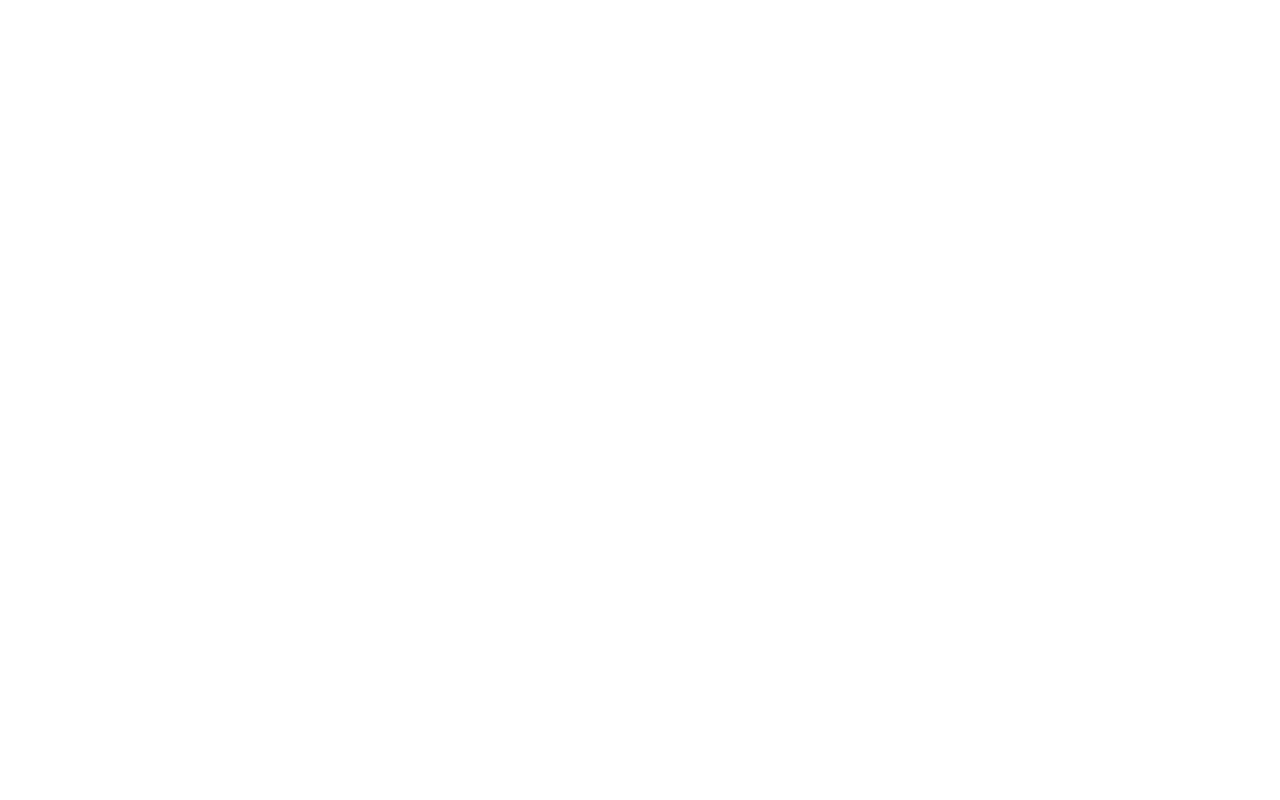
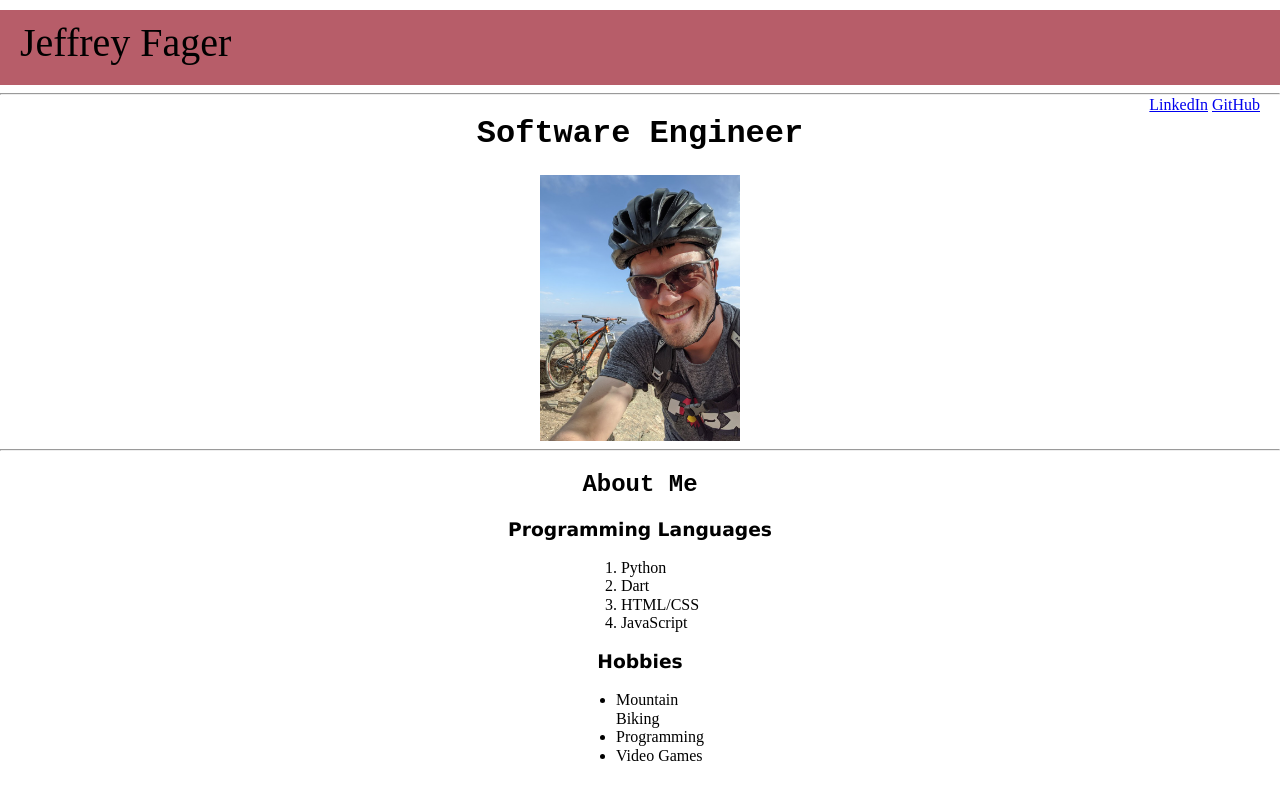
Before and after one commit to JPDenver/FirstPortfolioWebsite, a plain HTML site: page index.html in a window 1280 px wide. Drawn offline with nearby package versions, Linux system fonts and the light colour scheme.

Commit message:
Pretty much have the basics down but it needs a lot more styling and a footer

```diff
--- a/index.html
+++ b/index.html
@@ -3,10 +3,66 @@
   <head>
     <meta charset="utf-8">
     <meta name="viewport" content="width=device-width">
-    <title>repl.it</title>
+    <title>Jeff's First Profile Website</title>
+    <link
+    href="https://cdnjs.cloudflare.com/ajax/libs/normalize/8.0.1/normalize.min.css"
+    rel="stylesheet"
+    type="text/css"/>
     <link href="style.css" rel="stylesheet" type="text/css" />
   </head>
+<!--
+  Use Bold text or some sort of styling
+  hobbies as an unorderd list
+  ordered list of
+
+  -->
+
+
+
+
   <body>
-    <script src="script.js"></script>
+    <header>
+      <p>Jeffrey Fager</p>
+      <nav>
+        <!-- Hyperlink and style on the upper right -->
+        <a href = 'https://www.linkedin.com/in/jeffrey-paul-5802631b6'>LinkedIn</a>
+        <a href = 'https://github.com/JPDenver'>GitHub</a>
+      </nav>
+    </header>
+
+    <hr>
+    <main>
+
+      <h1>Software Engineer</h1>
+
+      <img src = "Portfolio Photo.jpg" width="200">
+
+      <hr>
+
+      <h2>About Me</h2>
+
+      <h3>Programming Languages</h3>
+
+
+      <ol>
+        <li>Python</li>
+        <li>Dart</li>
+        <li>HTML/CSS</li>
+        <li>JavaScript</li>
+      </ol>
+
+
+      <h3>Hobbies</h3>
+
+
+      <ul>
+        <li>Mountain Biking</li>
+        <li>Programming</li>
+        <li>Video Games</li>
+      </ul>
+
+
+    </main>
+    <!-- needs an image -->
   </body>
 </html>
--- a/style.css
+++ b/style.css
@@ -0,0 +1,61 @@
+/*
+Color Pallet from Coolors
+{"Xiketic":"1a1423",
+"Dark Purple":"372549",
+"Twilight Lavender":"774c60",
+"Popstar":"b75d69",
+"Champagne Pink":"eacdc2"}
+*/
+
+/* MAKE SURE YOU USE SOME DIFFERENT FONTS */
+
+body header p{
+  font-size: 40px;
+}
+
+nav{
+  text-align: right;
+  padding: 10px;
+  margin: 10px;
+}
+
+h1, h2{
+  text-align: center;
+  font-family: 'Courier New', Courier, monospace;
+}
+
+h3{
+  text-align: center;
+  font-family: 'Lucida Sans', sans-serif;
+}
+
+body{
+  background-color:
+}
+
+
+
+ol, ul{
+  width: 50px;
+  display: table;
+  text-align: left;
+  margin-left: auto;
+  margin-right: auto;
+}
+
+header{
+  height: 75px;
+  background-color: #b75d69;
+
+}
+
+header p{
+  margin: 10px;
+  padding: 10px;
+}
+
+img{
+  display: block;
+  margin-left: auto;
+  margin-right: auto;
+}
```
Also changed, not shown: Portfolio Photo.jpg (added).
